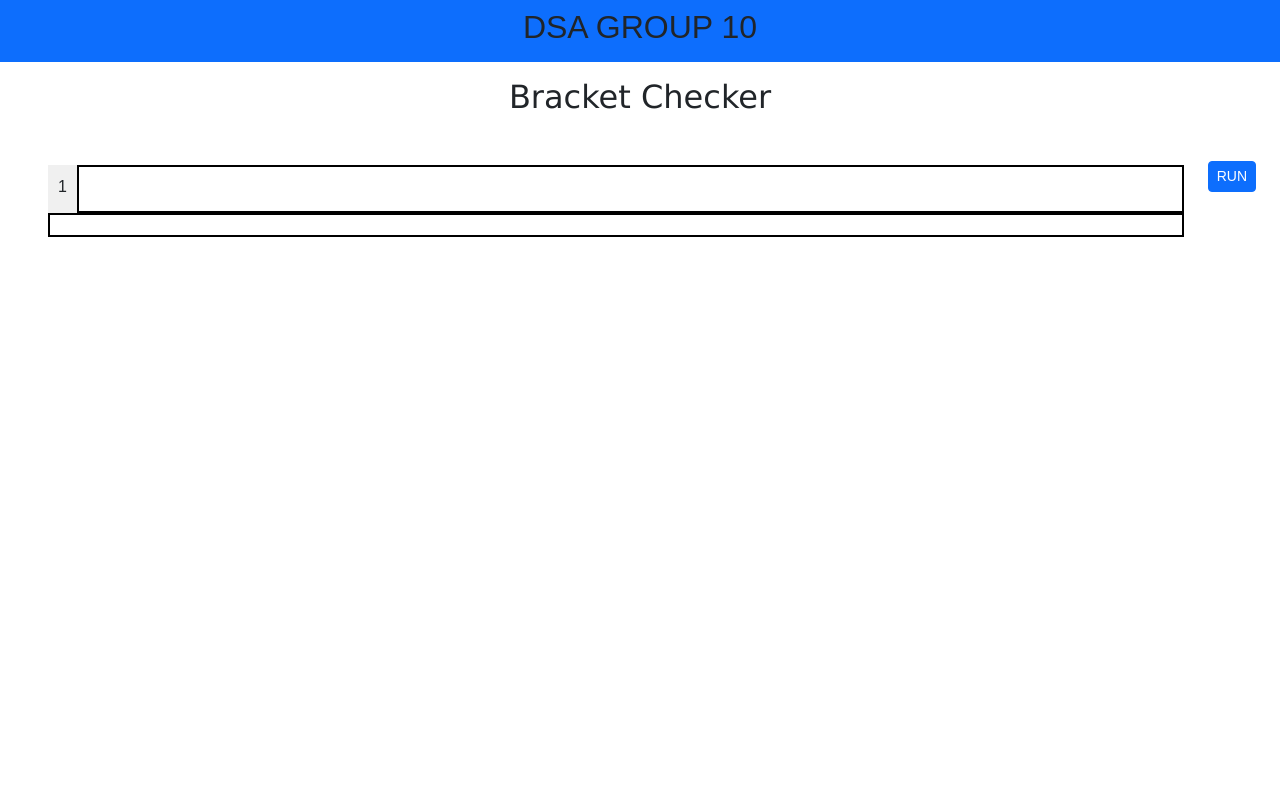
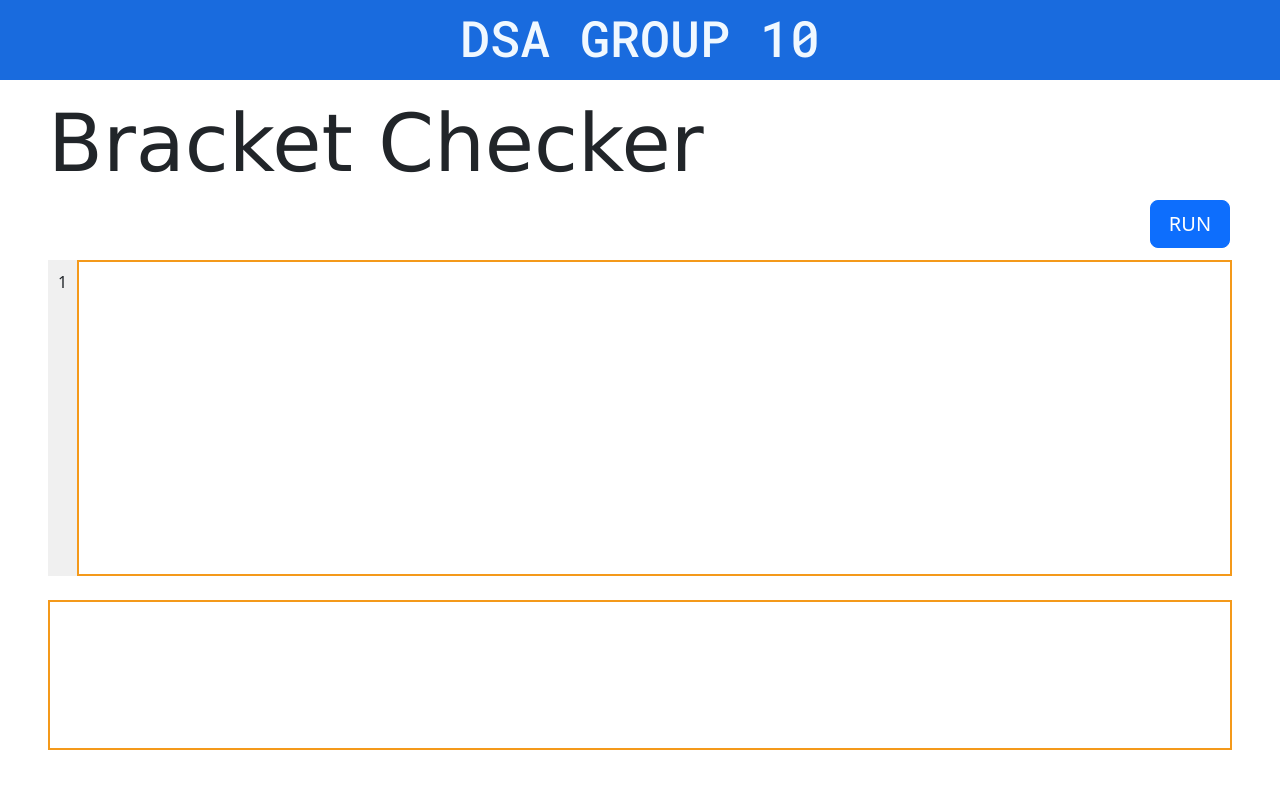
Before and after one commit to ChurchillV/Bracket-Checker, a plain HTML site: page bracket_checker.html in a window 1280 px wide. Both pictures are taken after a click on the button "RUN". Drawn offline with nearby package versions, Linux system fonts and the light colour scheme.

Commit message:
UI enhancement and others:)

```diff
--- a/bracket_checker.css
+++ b/bracket_checker.css
@@ -4,6 +4,11 @@
     -moz-user-select: none;
     -ms-user-select: none;
     user-select: none;
+}
+html {
+    height: 100%;
+    margin: 0;
+    padding: 0;
 }
 
 .head {
@@ -16,11 +21,17 @@ body {
     font-family: Arial, sans-serif;
     margin: 0;
     padding: 0;
+    height: 100%;
+    flex-direction: column;
+    display: flex;
+    justify-content: space-between; /* Adjusts vertical spacing */
+    /* align-items: center; */
 }
 
 #contentContainer {
     display: flex;
     min-height: auto;
+    flex: 1;
 }
 
 #nonEditableContent {
@@ -30,7 +41,7 @@ body {
 
 #editableContent {
     padding: 10px;
-    border: 2px solid black;
+    border: 2px solid #F4991A;
     /* scroll-behavior: smooth; */
     flex-grow: 1;
 }
@@ -40,5 +51,21 @@ body {
     /* min-height: auto; */
     flex-grow: 1;
     padding: 10px;
-    border: 2px solid black;
+    border: 2px solid #F4991A;
 }
+
+.unclosed-bracket {
+    /* border-bottom: 2px solid red; Red underline */
+    text-decoration: underline;
+}
+
+footer {
+    height: 200px;
+}
+
+.roboto-mono-title p , h2, h3, button, #editableContent{
+    font-family: "Roboto Mono", monospace;
+    font-optical-sizing: auto;
+    font-weight: 500px;
+    font-style: normal;
+  }
--- a/bracket_checker.html
+++ b/bracket_checker.html
@@ -8,12 +8,16 @@
     <link rel="stylesheet" href="bootstrap/css/bootstrap.min.css">
     <script src="bootstrap/js/bootstrap.bundle.min.js"></script>
     <link rel="stylesheet" href="bracket_checker.css">
+    <script src="https://code.jquery.com/jquery-3.5.1.slim.min.js"></script>
+    <link href="https://fonts.googleapis.com/css2?family=Roboto+Mono:ital,wght@0,100..700;1,100..700&display=swap" rel="stylesheet">
+    <link href="https://cdn.jsdelivr.net/npm/bootstrap@5.3.3/dist/css/bootstrap.min.css" rel="stylesheet">
+    <script src="https://cdn.jsdelivr.net/npm/bootstrap@5.3.3/dist/js/bootstrap.bundle.min.js"></script>
 </head>
-<body>
-    <header class="text-center bg-primary pb-2 pt-2" ><h2>DSA GROUP 10</h2></header>
-    <h3 class="short_text text-center mt-3" style="margin-bottom: 20px; font-family:Verdana, Geneva, Tahoma, sans-serif; font-size:xx-large;">Bracket Checker</h3>
+<body class="roboto-mono-title">
+    <header class="text-center pb-2 pt-2" style="background-color:#196BDE; color: aliceblue; height: 80px;" ><h2 style="font-size: 50px;">DSA GROUP 10</h2></header>
+    <h3 class="short_text text-start mt-3 ms-5" style="margin-bottom: 20px; font-family:Verdana, Geneva, Tahoma, sans-serif; font-size:80px;">Bracket Checker</h3>
 
-    <button id="runButton" class="btn btn-primary btn-sm float-end m-4" onclick="runLog()">RUN</button>
+    <button id="runButton" class="btn btn-primary btn-lg" style="width: 80px; position: absolute; right: 50px; top: 200px;" onclick="runLog()">RUN</button>
 
     <div id="contentContainer" class="ms-5 me-5 mb-0 mt-5">
         <div id="nonEditableContent">
@@ -21,20 +25,30 @@
                 <span>1</span>
 
         </div>
-        <div id="editableContent" contenteditable="true">
+        <div id="editableContent" contenteditable="true" spellcheck="false">
             <!-- Editable content starts here -->
 
-            <span class="non-selectable" style="display: inline-flex;">
-                <span id="errorMessages" class="text-danger ms-4" style="display: none; font-style: oblique; float: right; " contenteditable="false"></span>
+            <span class="non-selectable" style="display: inline-flex; ">
+                <span id="errorMessages" class="text-danger ps-4" style="display: none; font-style: oblique; float: right;" contenteditable="false"></span>
             </span>
         </div>
 
     </div>
-    <div id="runLog" contenteditable="false"></div>
+    <br>
+    <!-- <div id="linesCount">0 lines.</div> -->
 </body>
+
+<footer>
+    <div id="runLog" style="flex-shrink: 1; height: 150px;" contenteditable="false"></div>
+</footer>
 <!-- <script type="module" src="brb.js"></script> -->
 <script src="bracket_checker.js"></script>
 <script>
-
+    $(document).ready(function() {
+    $("#editableContent").on("keyup", function() {
+      var linesCount = $("#editableContent div").length + 1;
+      $("#linesCount").html(linesCount + " lines.");
+    });
+  });
 </script>
 </html>
```
Also changed, not shown: bracket_checker.js (+83 -71 lines).
